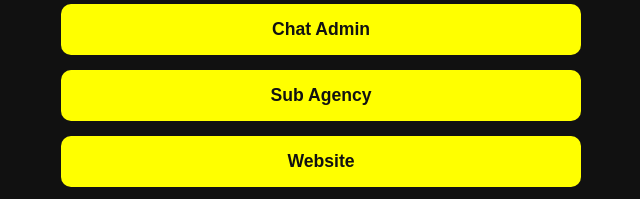
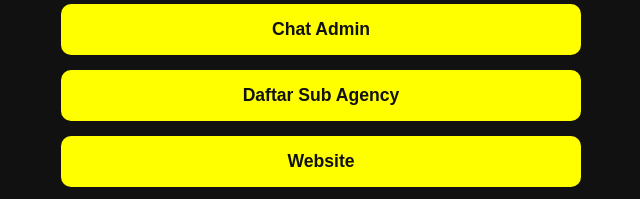
Before and after one commit to dafidpalevi1/biovip, a plain HTML site: page index.html in a window 1280 px wide. Shown: the part 287-486 px from the top of the page, 319-959 px from the left. Drawn offline with Linux system fonts and the light colour scheme.

Commit message:
Update index.html

```diff
--- a/index.html
+++ b/index.html
@@ -36,7 +36,7 @@ footer a:hover { text-decoration:underline; }
   <div class="links">
     <a href="https://www.tiktok.com/t/ZMhhYfPCA/" class="link-item" target="_blank">Daftar Agency</a>
     <a href="https://wa.me/6282164889300" class="link-item" target="_blank">Chat Admin</a>
-    <a href="https://wa.me/6282164889300" class="link-item" target="_blank">Sub Agency</a>
+    <a href="https://wa.me/6282164889300" class="link-item" target="_blank">Daftar Sub Agency</a>
     <a href="https://vipagency.netlify.app/" class="link-item" target="_blank">Website</a>
     <a href="https://pemulavip.netlify.app/" class="link-item" target="_blank">Panduan Tiktok</a>
     <a href="https://logovip.netlify.app/" class="link-item" target="_blank">Logo VIP Agency</a>
```
